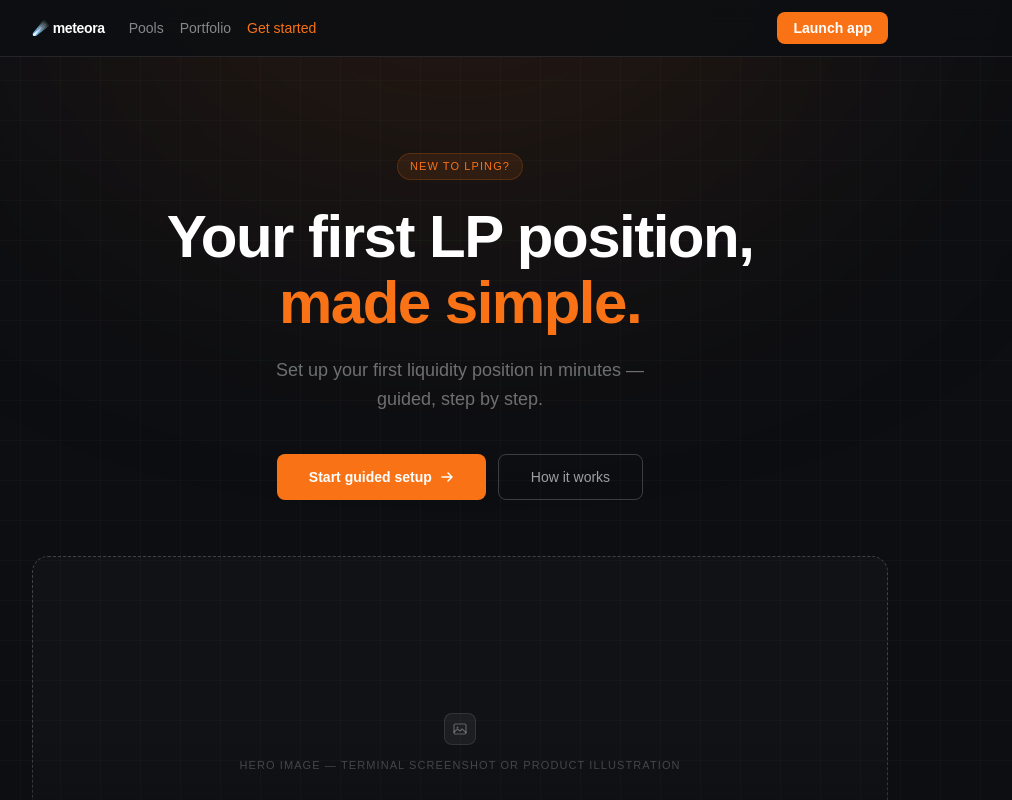
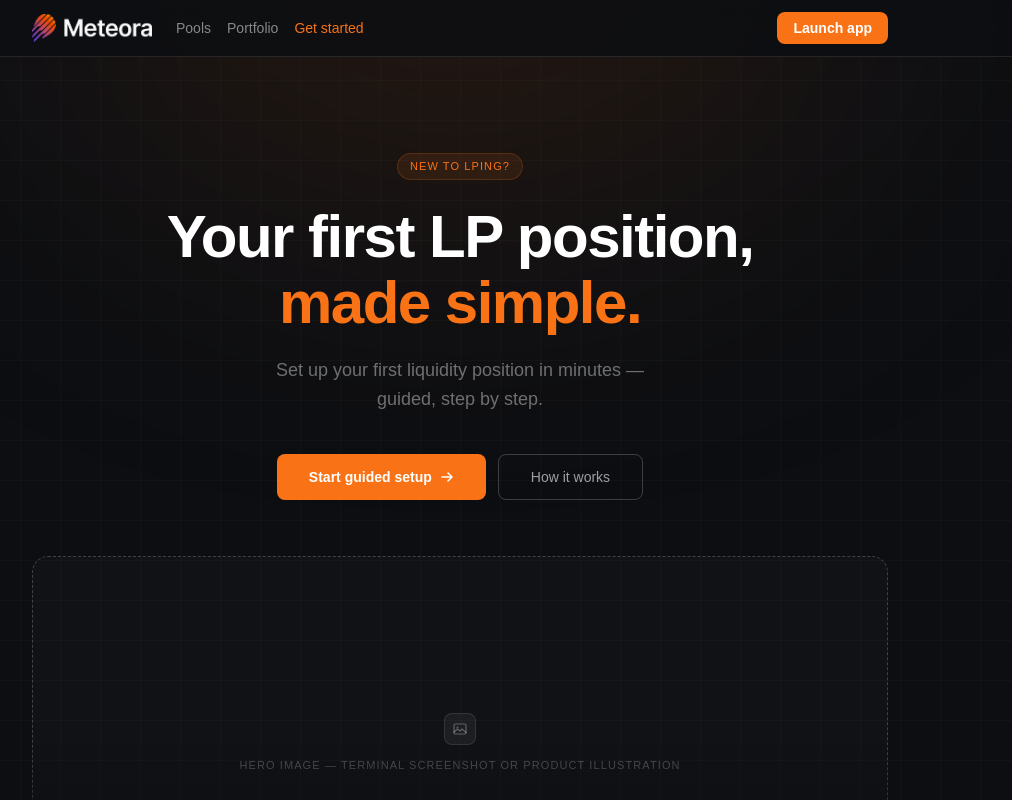
Before and after one commit to zaikshev88/meteora-starter, a Next.js app: page / in a window 1280 px wide. Shown: the top 800 px of the page, without its empty margins (180-1192 px from the left). Built offline with nearby package versions, Linux system fonts and the light colour scheme.

Commit message:
add meteora logo

```diff
--- a/app/page.tsx
+++ b/app/page.tsx
@@ -50,8 +50,7 @@ function Nav() {
     <nav className="border-b border-white/10 bg-[#0C0E12]/80 backdrop-blur-md sticky top-0 z-10">
       <div className="max-w-4xl mx-auto px-5 h-14 flex items-center justify-between">
         <div className="flex items-center gap-6">
-          {/* IMG: replace with <Image src="/logo.svg" width={120} height={28} alt="Meteora" /> */}
-          <span className="font-bold text-white text-sm tracking-tight">☄️ meteora</span>
+          <Image src="/full-logo-on-dark.png" width={120} height={28} alt="Meteora" />
           <div className="hidden sm:flex items-center gap-4 text-sm text-white/50">
             <a href="#" className="hover:text-white transition-colors">Pools</a>
             <a href="#" className="hover:text-white transition-colors">Portfolio</a>
```
Also changed, not shown: public/full-logo-on-dark.png (added).
